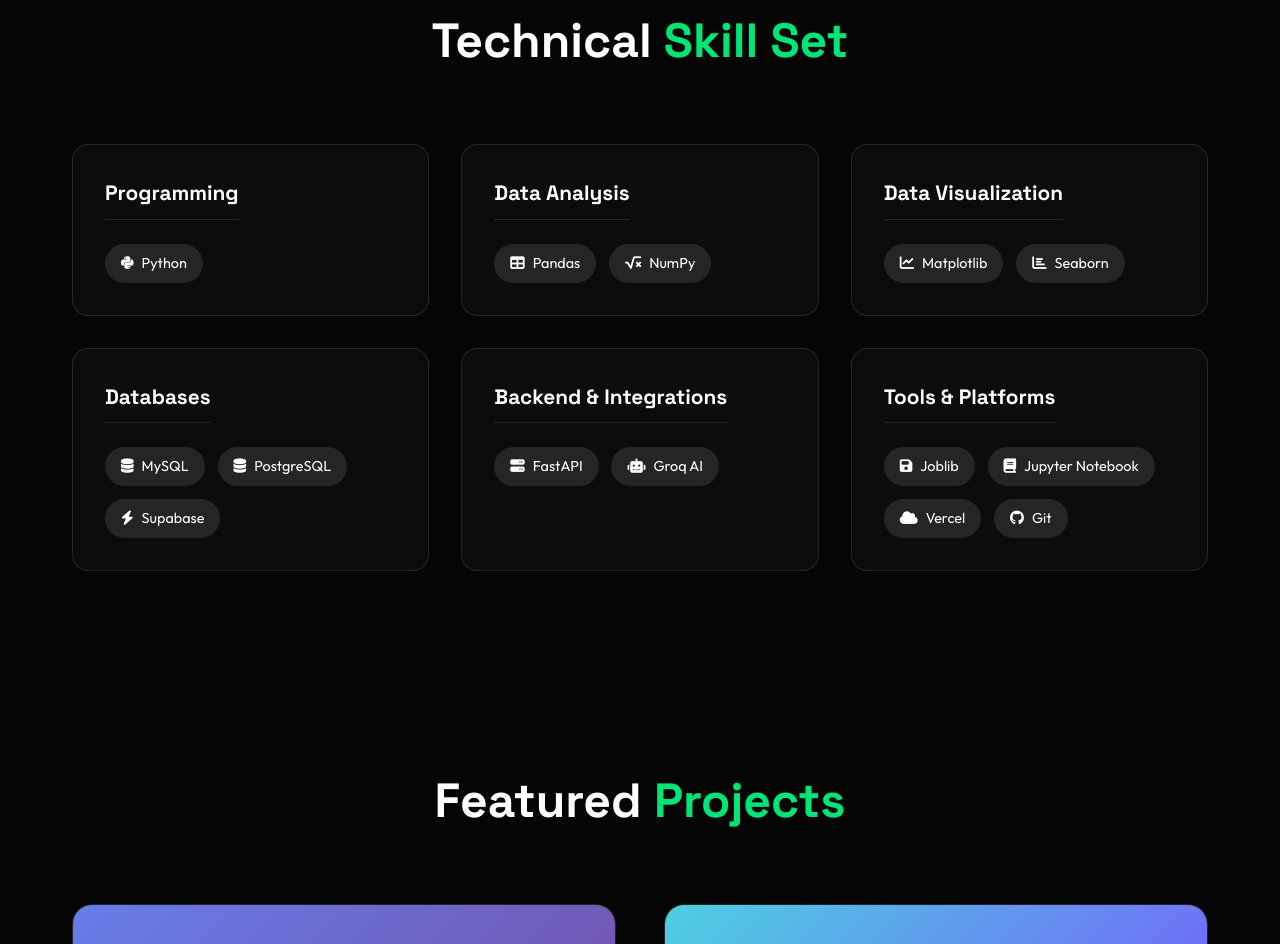
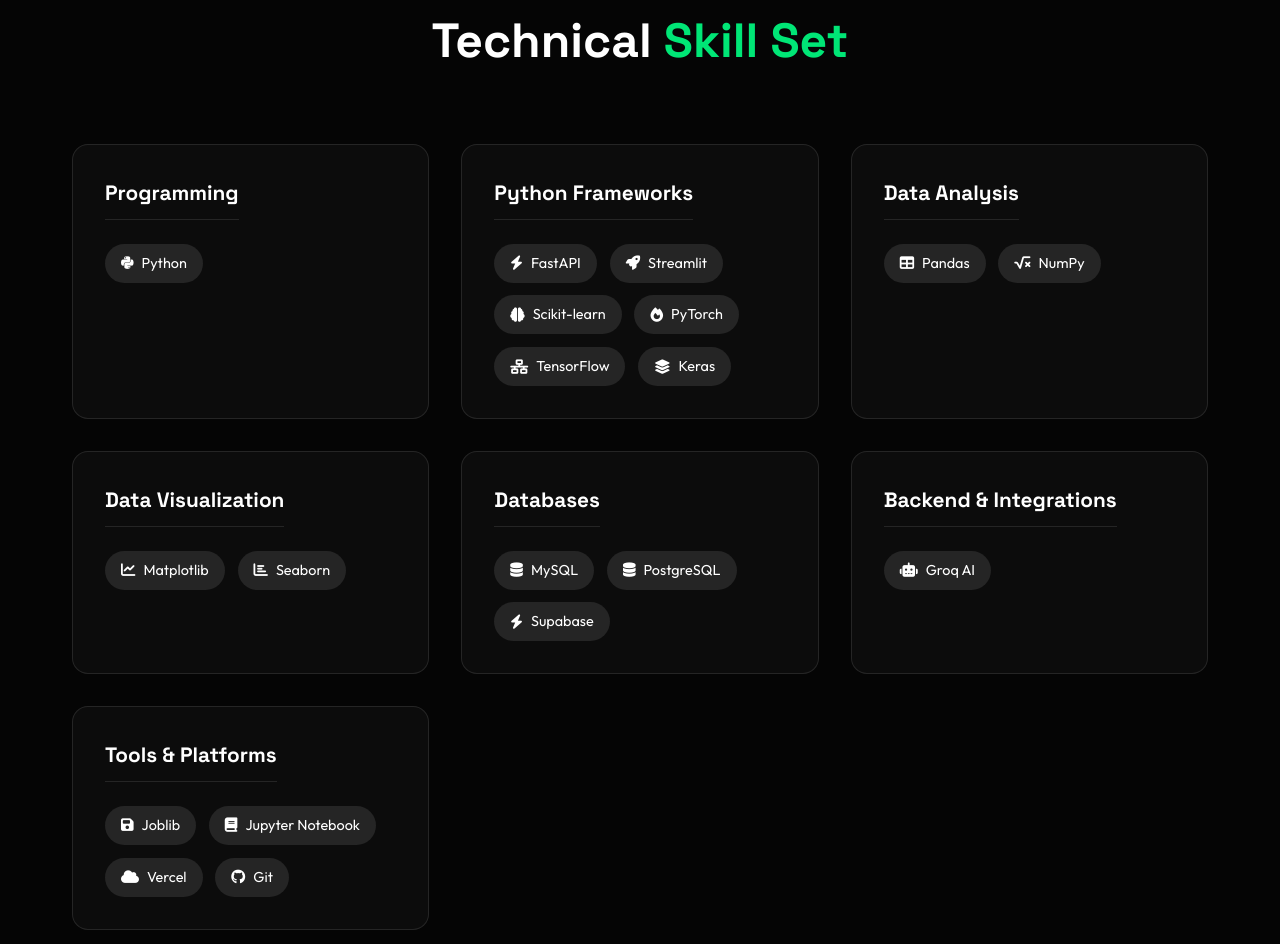
Before and after one commit to pedddichandra/portfolio, a plain HTML site: page index.html in a window 1280 px wide. Shown: the part 1753-2697 px from the top of the page. Drawn offline with nearby package versions, Linux system fonts and the light colour scheme.

Commit message:
Add Python frameworks section with ML/DL libraries (Scikit-learn, PyTorch, TensorFlow, Keras)

```diff
--- a/index.html
+++ b/index.html
@@ -154,6 +154,19 @@
                         </div>
                     </div>
 
+                    <!-- Python Frameworks -->
+                    <div class="skill-category">
+                        <h3>Python Frameworks</h3>
+                        <div class="skill-tags">
+                            <span class="skill-tag"><i class="fas fa-bolt"></i> FastAPI</span>
+                            <span class="skill-tag"><i class="fas fa-rocket"></i> Streamlit</span>
+                            <span class="skill-tag"><i class="fas fa-brain"></i> Scikit-learn</span>
+                            <span class="skill-tag"><i class="fas fa-fire"></i> PyTorch</span>
+                            <span class="skill-tag"><i class="fas fa-network-wired"></i> TensorFlow</span>
+                            <span class="skill-tag"><i class="fas fa-layer-group"></i> Keras</span>
+                        </div>
+                    </div>
+
                     <!-- Data Analysis -->
                     <div class="skill-category">
                         <h3>Data Analysis</h3>
@@ -186,7 +199,6 @@
                     <div class="skill-category">
                         <h3>Backend & Integrations</h3>
                         <div class="skill-tags">
-                            <span class="skill-tag"><i class="fas fa-server"></i> FastAPI</span>
                             <span class="skill-tag"><i class="fas fa-robot"></i> Groq AI</span>
                         </div>
                     </div>
```
